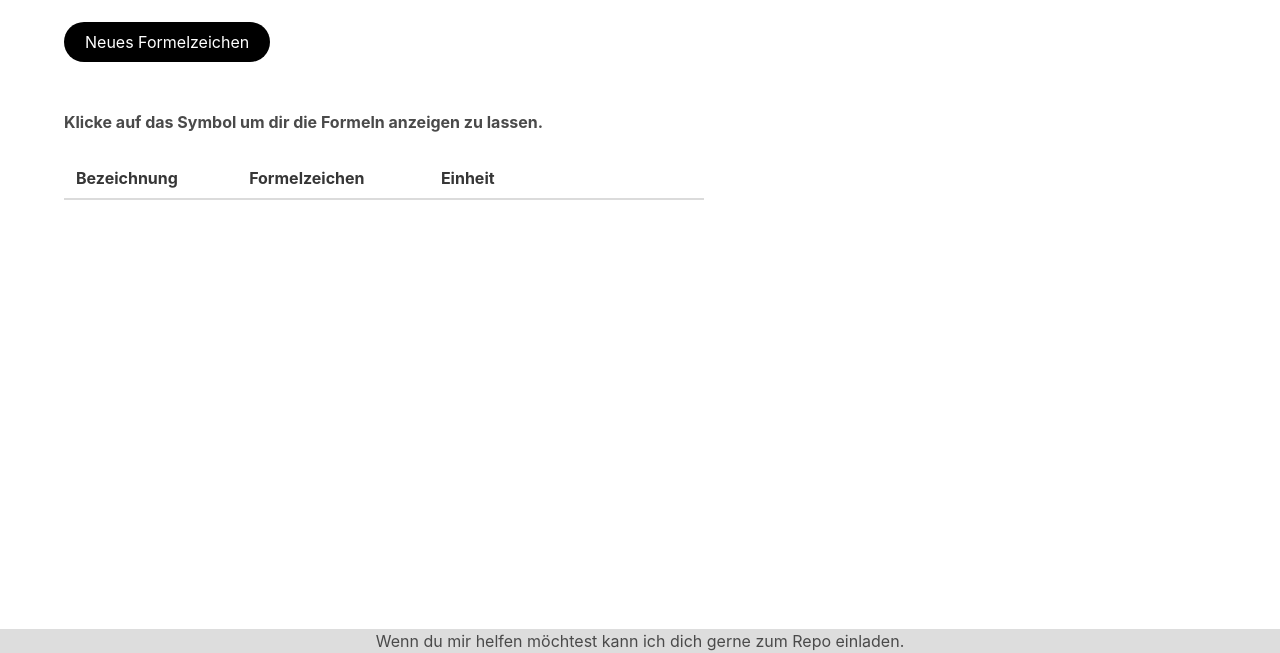
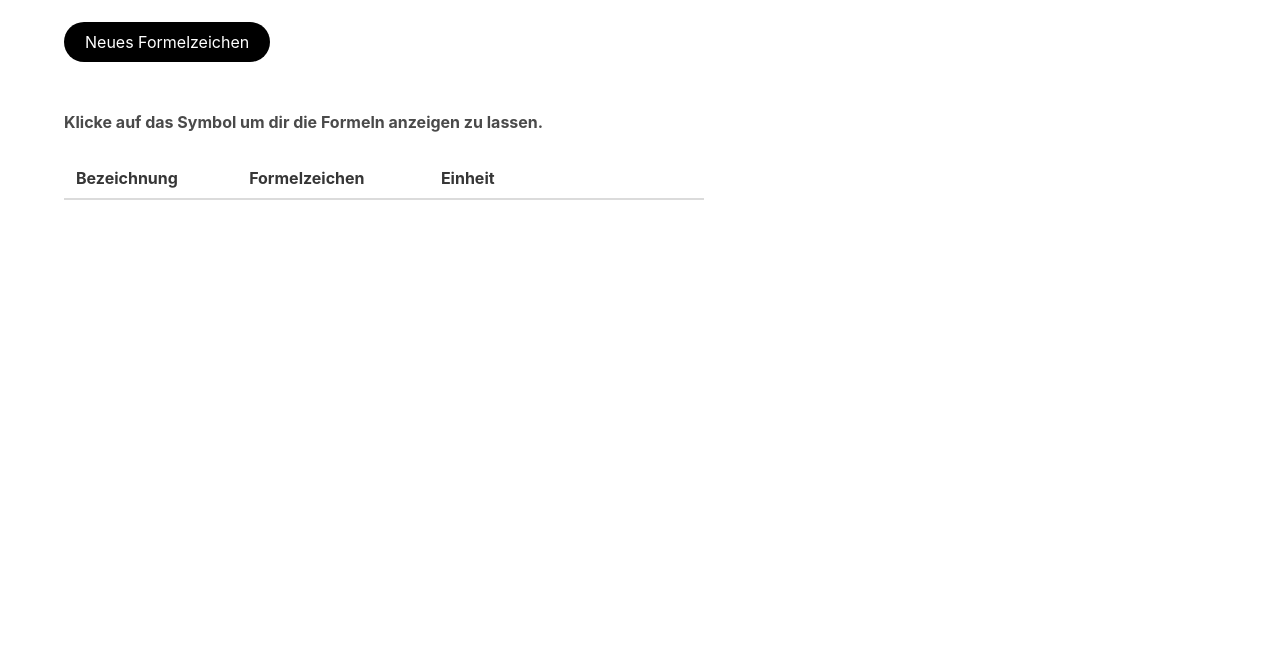
Before and after one commit to KuhlTime/bauelemente-formelsammlung, a website built with Parcel: page src/index.html in a window 1280 px wide. Shown: the part 147-800 px from the top of the page. Built offline with nearby package versions, Linux system fonts and the light colour scheme; no server answers.

Commit message:
Hide Footer

```diff
--- a/src/index.html
+++ b/src/index.html
@@ -115,9 +115,9 @@
       </section>
     </div>
 
-    <footer style="margin: 0 auto; text-align: center; position: fixed; bottom: 0; background-color: #ddd; width: 100%">
+    <!-- <footer style="margin: 0 auto; text-align: center; position: fixed; bottom: 0; background-color: #ddd; width: 100%">
       Wenn du mir helfen möchtest kann ich dich gerne zum Repo einladen.
-    </footer>
+    </footer> -->
 
     <script src="https://www.gstatic.com/firebasejs/8.6.7/firebase-app.js"></script>
     <script src="https://www.gstatic.com/firebasejs/8.6.7/firebase-firestore.js"></script>
```
